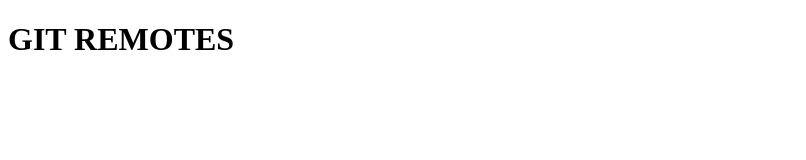
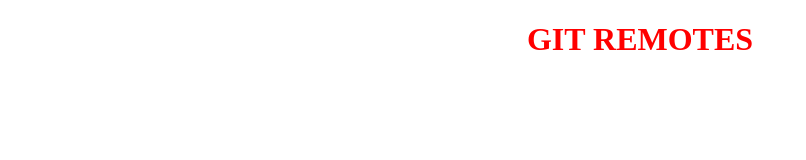
Before and after one commit to sena-meucci/prova13, a plain HTML site: page index.html in a window 1280 px wide. Shown: the whole page, without its empty margins (0-806 px from the left). Drawn offline with Linux system fonts and the light colour scheme.

Commit message:
added style.css

```diff
--- /dev/null
+++ b/css/style.css
@@ -0,0 +1,5 @@
+.title {
+    text-align: center;
+    font-size: 2em;
+    color: #ff0000;
+}
--- a/index.html
+++ b/index.html
@@ -4,10 +4,11 @@
     <meta charset="UTF-8">
     <meta name="viewport" content="width=device-width, initial-scale=1.0">
     <title>Document</title>
+    <link rel="stylesheet" href="./css/style.css">
 </head>
 <body>
 
-    <h1>GIT REMOTES</h1>
+    <h1 class="title">GIT REMOTES</h1>
 
 </body>
 </html>
```
